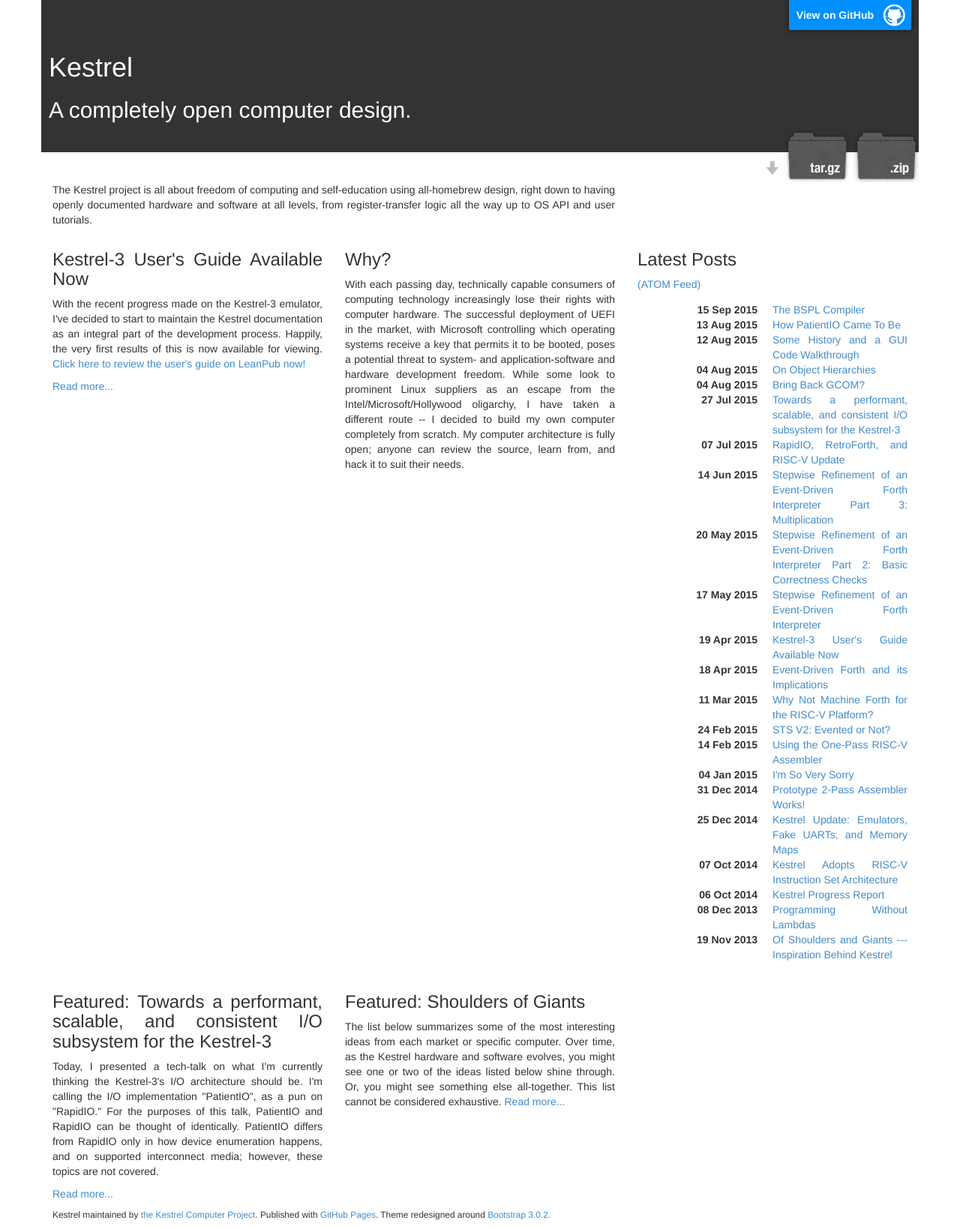
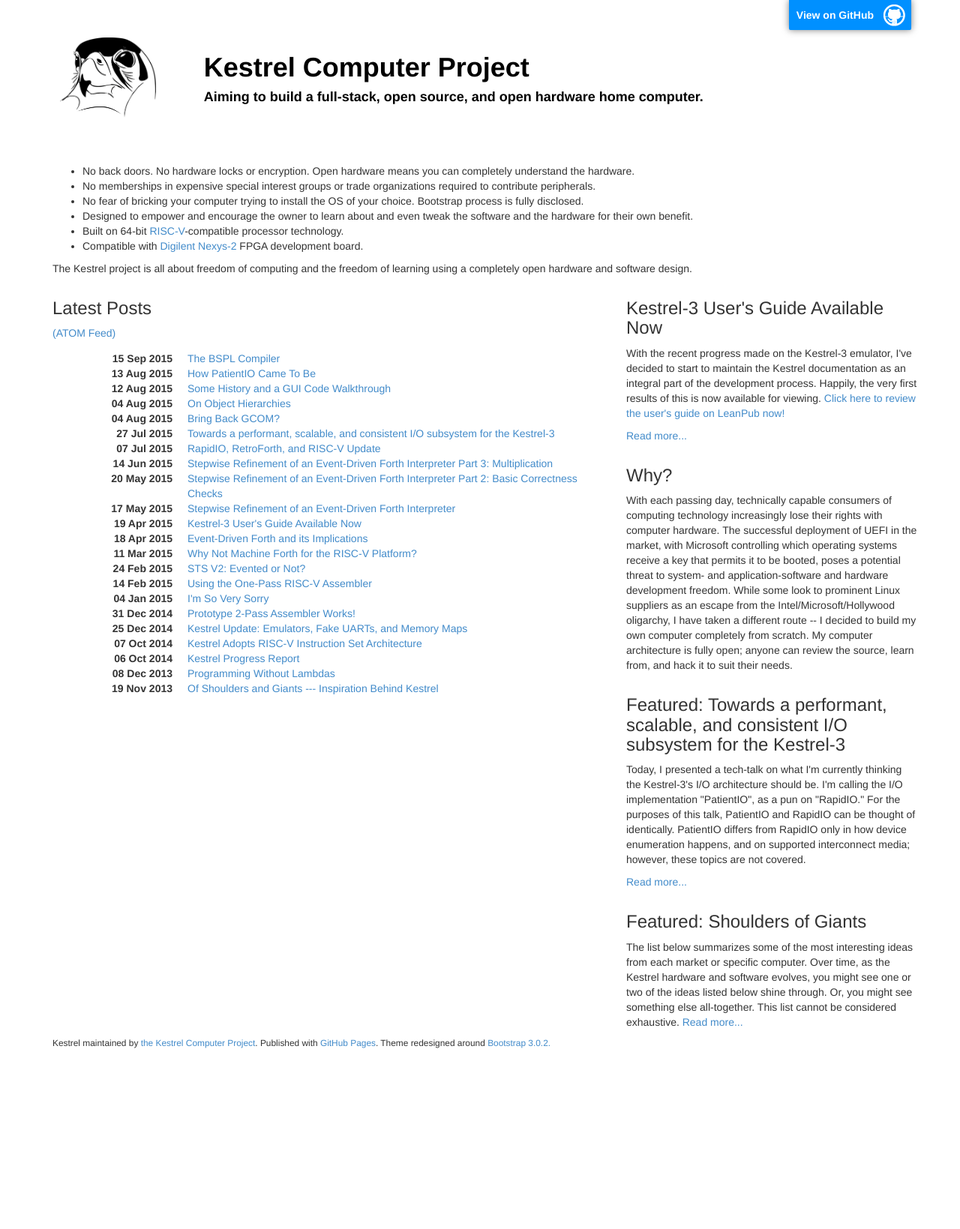
Before and after one commit to KestrelComputer/kestrel, a Jekyll site: the page built from index.html, in a window 1280 px wide. Shown: the whole page at 75% size. Built offline with Jekyll 4.4.1, drawn with Linux system fonts in a browser that asks for light colours; Markdown is read by kramdown in place of the engine named in the settings; after the commit the page ends 1410 px from its top, so only the background shows below that.

Commit message:
Improve site

```diff
--- a/_layouts/default.html
+++ b/_layouts/default.html
@@ -13,12 +13,19 @@
 			<div class="row">
 				<div class="col-md-12 banner">
 					<a id="forkme_banner" href="https://github.com/kestrelcomputer/kestrel">View on GitHub</a>
-					<h1 class="project-title">Kestrel</h1>
-					<h2 class="project-title">A completely open computer design.</h2>
+					<div class="col-md-2">
+						<a href="{{site.baseurl}}"><img src="{{site.baseurl}}/images/kestrel-logo-4.png" alt="Logo" width="128px" height="128px" /></a>
+					</div>
+					<div class="col-md-10">
+						<h1 class="project-title">Kestrel Computer Project</h1>
+						<h4 class="project-title">Aiming to build a full-stack, open source, and open hardware home computer.</h2>
+					</div>
+<!--
 					<section id="downloads">
 						<a class="zip_download_link" href="https://github.com/kestrelcomputer/kestrel/zipball/master">Download this project as a .zip file</a>
 						<a class="tar_download_link" href="https://github.com/kestrelcomputer/kestrel/tarball/master">Download this project as a tar.gz file</a>
 					</section>
+-->
 				</div>
 			</div>
 			{{ content }}
--- a/css/site.css
+++ b/css/site.css
@@ -1,5 +1,5 @@
 .banner {
-    background: #333;
+    background: white;
     padding: 50px 10px 30px;
 }
 
@@ -8,7 +8,8 @@
 }
 
 .project-title {
-    color: white;
+    color: black;
+    font-weight: bold;
 }
 
 .tar_download_link {
@@ -26,7 +27,7 @@
     background: url("../images/sprite_download.png") no-repeat scroll right top transparent;
 }
 
-.text-justify {text-align: justify;}
+.text-justify {text-align: left;}
 
 .zip_download_link {
     display: block;
--- a/index.html
+++ b/index.html
@@ -4,21 +4,26 @@
 ---
 
 <div class="row first-content">
-	<div class="col-md-8">
-		<p>The Kestrel project is all about freedom of computing and self-education using all-homebrew design, right down to having openly documented hardware and software at all levels, from register-transfer logic all the way up to OS API and user tutorials.</p>
+	<div class="col-md-12">
+	<ul>
+	<li>No back doors.  No hardware locks or encryption.  Open hardware means you can completely understand the hardware.</li>
+	<li>No memberships in expensive special interest groups or trade organizations required to contribute peripherals.</li>
+	<li>No fear of bricking your computer trying to install the OS of your choice.  Bootstrap process is fully disclosed.</li>
+	<li>Designed to empower and encourage the owner to learn about and even tweak the software and the hardware for their own benefit.</li>
+<!--	<li>A single programmers reference guide explains everything from custom FPGA cores to the stock OS APIs that use them.</li> -->
+<!--	<li>No mass storage or operating system?  Hack around in the built-in, ROM-resident programming language environment.</li> -->
+	<li>Built on 64-bit <a href="http://riscv.org">RISC-V</a>-compatible processor technology.</li>
+	<li>Compatible with <a href="http://digilentinc.com/Products/Detail.cfm?NavPath=2,400,789&Prod=NEXYS2">Digilent Nexys-2</a> FPGA development board.</li>
+	</ul>
 	</div>
 </div>
 <div class="row">
-	<div class="col-md-4">
-		<h3>Kestrel-3 User's Guide Available Now</h3>
-    <p>With the recent progress made on the Kestrel-3 emulator, I've decided to start to maintain the Kestrel documentation as an integral part of the development process.  Happily, the very first results of this is now available for viewing.  <a href="http://leanpub.com/k3ug">Click here to review the user's guide on LeanPub now!</a></p>
-    <p><a href="{{ site.baseurl }}/2015/04/19/users-guide-available-now/">Read more...</a></p>
+	<div class="col-md-12">
+		<p>The Kestrel project is all about freedom of computing and the freedom of learning using a completely open hardware and software design.</p>
 	</div>
-	<div class="col-md-4">
-		<h3>Why?</h3>
-		<p>With each passing day, technically capable consumers of computing technology increasingly lose their rights with computer hardware.	The successful deployment of UEFI in the market, with Microsoft controlling which operating systems receive a key that permits it to be booted, poses a potential threat to system- and application-software and hardware development freedom.  While some look to prominent Linux suppliers as an escape from the Intel/Microsoft/Hollywood oligarchy, I have taken a different route -- I decided to build my own computer completely from scratch.  My computer architecture is fully open; anyone can review the source, learn from, and hack it to suit their needs.</p>
 </div>
-	<div class="col-md-4">
+<div class="row">
+	<div class="col-md-8">
 		<h3>Latest Posts</h3>
 		<p><a href="{{site.baseurl}}/atom.xml">(ATOM Feed)</a></p>
 		<dl class="dl-horizontal">
@@ -27,15 +32,24 @@
 			{% endfor %}
 		</dl>
 	</div>
+	<div class="col-md-4">
+		<div class="row">
+			<h3>Kestrel-3 User's Guide Available Now</h3>
+			<p>With the recent progress made on the Kestrel-3 emulator, I've decided to start to maintain the Kestrel documentation as an integral part of the development process.  Happily, the very first results of this is now available for viewing.  <a href="http://leanpub.com/k3ug">Click here to review the user's guide on LeanPub now!</a></p>
+			<p><a href="{{ site.baseurl }}/2015/04/19/users-guide-available-now/">Read more...</a></p>
 		</div>
 		<div class="row">
-	<div class="col-md-4">
+			<h3>Why?</h3>
+			<p>With each passing day, technically capable consumers of computing technology increasingly lose their rights with computer hardware.	The successful deployment of UEFI in the market, with Microsoft controlling which operating systems receive a key that permits it to be booted, poses a potential threat to system- and application-software and hardware development freedom.  While some look to prominent Linux suppliers as an escape from the Intel/Microsoft/Hollywood oligarchy, I have taken a different route -- I decided to build my own computer completely from scratch.  My computer architecture is fully open; anyone can review the source, learn from, and hack it to suit their needs.</p>
+		</div>
+		<div class="row">
 			<h3>Featured: Towards a performant, scalable, and consistent I/O subsystem for the Kestrel-3</h3>
 			<p>Today, I presented a tech-talk on what I'm currently thinking the Kestrel-3's I/O architecture should be. I'm calling the I/O implementation "PatientIO", as a pun on "RapidIO." For the purposes of this talk, PatientIO and RapidIO can be thought of identically. PatientIO differs from RapidIO only in how device enumeration happens, and on supported interconnect media; however, these topics are not covered.</p>
 			<p><a href="{{ site.baseurl }}/2015/07/27/towards-patientio/">Read more...</a></p>
 		</div>
-	<div class="col-md-4">
+		<div class="row">
 			<h3>Featured: Shoulders of Giants</h3>
 			<p>The list below summarizes some of the most interesting ideas from each market or specific computer.  Over time, as the Kestrel hardware and software evolves, you might see one or two of the ideas listed below shine through.  Or, you might see something else all-together.  This list cannot be considered exhaustive.  <a href="{{ site.baseurl }}/2013/11/19/of-shoulders-and-giants">Read more...</a></p>
 		</div>
 	</div>
+</div>
```
Lines whose indentation alone changed are shown as unchanged.
